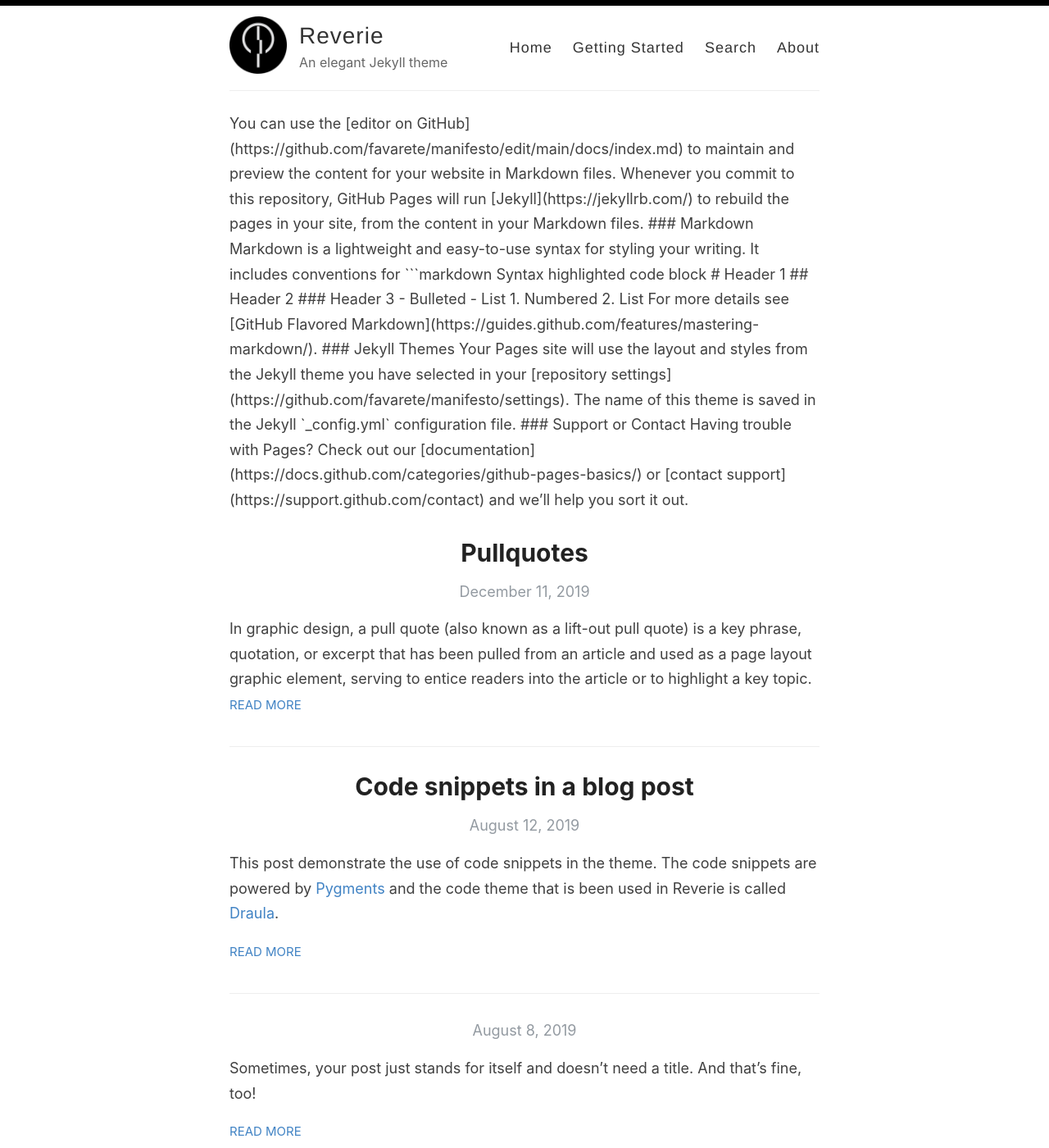
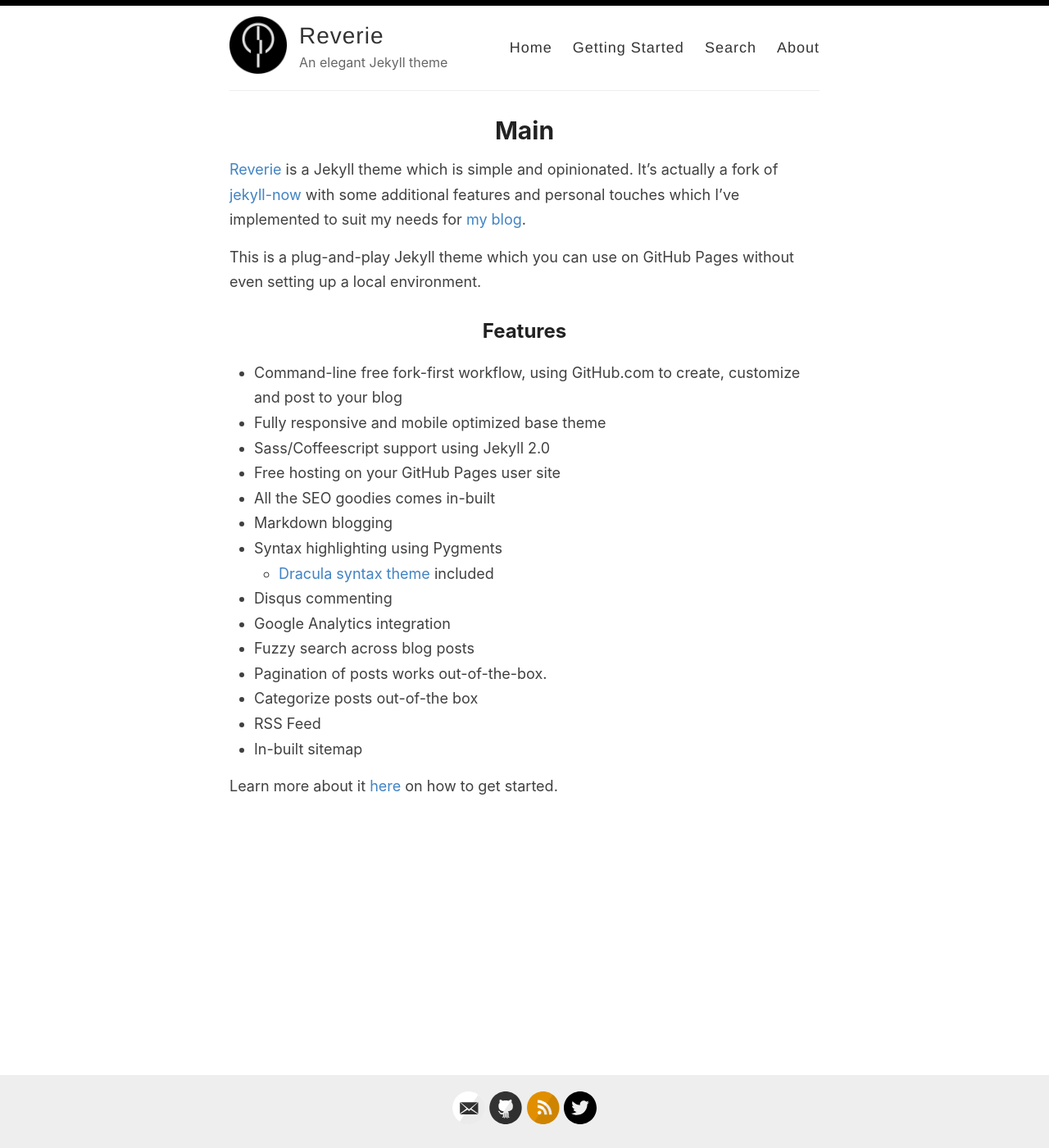
Before and after one commit to favarete/manifesto, a Jekyll site: the page built from docs/_pages/main.md, in a window 1280 px wide and 1400 px high. Shown: the whole window at 82% size. Built offline with Jekyll 4.4.1, drawn with Linux system fonts in a browser that asks for light colours; the list of posts is cut into pages by our own code; some of the changed text lies outside the part shown.

Commit message:
Test of page navigation

```diff
--- a/docs/_layouts/default.html
+++ b/docs/_layouts/default.html
@@ -29,7 +29,7 @@
 
             <nav>
               <a href="{{ site.baseurl }}/">Home</a>
-              <a href="{{ site.baseurl }}/getting-started">Getting Started</a>
+              <a href="{{ site.baseurl }}/blog">Getting Started</a>
               <a href="{{ site.baseurl }}/search">Search</a>
               <a href="{{ site.baseurl }}/about">About</a>
             </nav>
--- /dev/null
+++ b/docs/_pages/main.md
@@ -0,0 +1,29 @@
+---
+layout: page
+title: Main
+permalink: /
+---
+
+[Reverie](https://github.com/amitmerchant1990/reverie) is a Jekyll theme which is simple and opinionated. It's actually a fork of [jekyll-now](https://github.com/barryclark/jekyll-now) with some additional features and personal touches which I've implemented to suit my needs for [my blog](https://www.amitmerchant.com).
+
+This is a plug-and-play Jekyll theme which you can use on GitHub Pages without even setting up a local environment.
+
+## Features
+
+- Command-line free fork-first workflow, using GitHub.com to create, customize and post to your blog
+- Fully responsive and mobile optimized base theme
+- Sass/Coffeescript support using Jekyll 2.0
+- Free hosting on your GitHub Pages user site
+- All the SEO goodies comes in-built
+- Markdown blogging
+- Syntax highlighting using Pygments
+    - [Dracula syntax theme](https://draculatheme.com/) included
+- Disqus commenting
+- Google Analytics integration
+- Fuzzy search across blog posts
+- Pagination of posts works out-of-the-box.
+- Categorize posts out-of-the box
+- RSS Feed
+- In-built sitemap
+
+Learn more about it [here](https://github.com/amitmerchant1990/reverie) on how to get started.
--- a/docs/index.html
+++ b/docs/index.html
@@ -1,53 +1,3 @@
 ---
 layout: default
 ---
-
-<div>
-  {% include_relative test.md %}
-</div>
-
-<div class="posts">
-  {% for post in paginator.posts %}
-    <article class="post">
-      <a href="{{ site.baseurl }}{{ post.url }}">
-        <h1>{{ post.title }}</h1>
-
-        <div>
-          <p class="post_date">{{ post.date | date: "%B %e, %Y" }}</p>
-        </div>
-      </a>
-      <div class="entry">
-        {{ post.excerpt }}
-      </div>
-
-      <a href="{{ site.baseurl }}{{ post.url }}" class="read-more">Read More</a>
-    </article>
-  {% endfor %}
-
-  <!-- pagination -->
-  {% if paginator.total_pages > 1 %}
-  <div class="pagination">
-    {% if paginator.previous_page %}
-      <a href="{{ paginator.previous_page_path | prepend: site.baseurl | replace: '//', '/' }}">&laquo; Prev</a>
-    {% else %}
-      <span>&laquo; Prev</span>
-    {% endif %}
-
-    {% for page in (1..paginator.total_pages) %}
-      {% if page == paginator.page %}
-        <span class="webjeda">{{ page }}</span>
-      {% elsif page == 1 %}
-        <a href="{{ '/' | prepend: site.baseurl | replace: '//', '/' }}">{{ page }}</a>
-      {% else %}
-        <a href="{{ site.paginate_path | prepend: site.baseurl | replace: '//', '/' | replace: ':num', page }}">{{ page }}</a>
-      {% endif %}
-    {% endfor %}
-
-    {% if paginator.next_page %}
-      <a href="{{ paginator.next_page_path | prepend: site.baseurl | replace: '//', '/' }}">Next &raquo;</a>
-    {% else %}
-      <span>Next &raquo;</span>
-    {% endif %}
-  </div>
-  {% endif %}
-</div>
```
Also changed, not shown: docs/_layouts/blog.html (added, +49 -0 lines), docs/_pages/blog.md (renamed from docs/_pages/getting-started.md, +3 -3 lines), docs/_manifest/test.md (renamed from docs/test.md).
